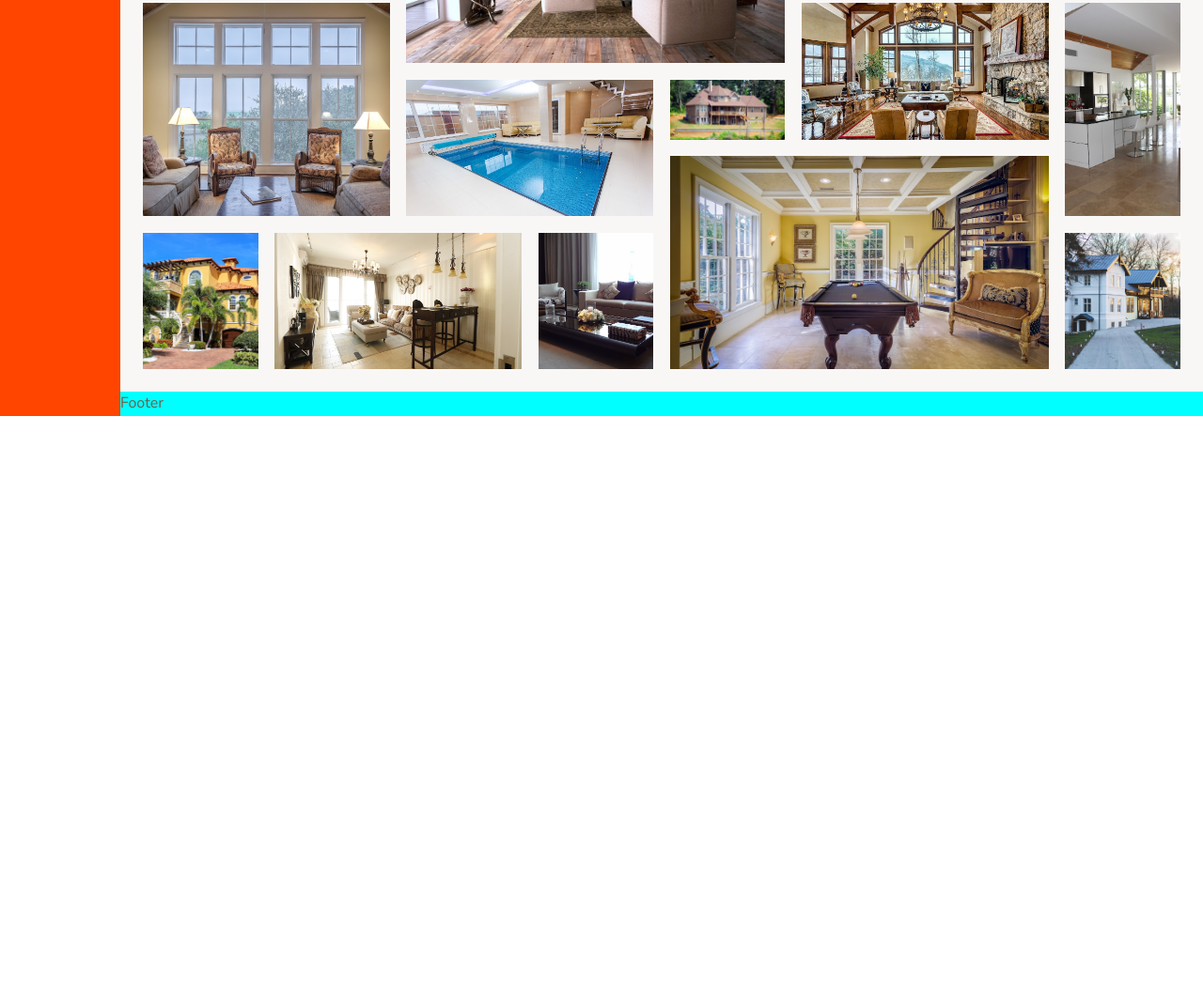
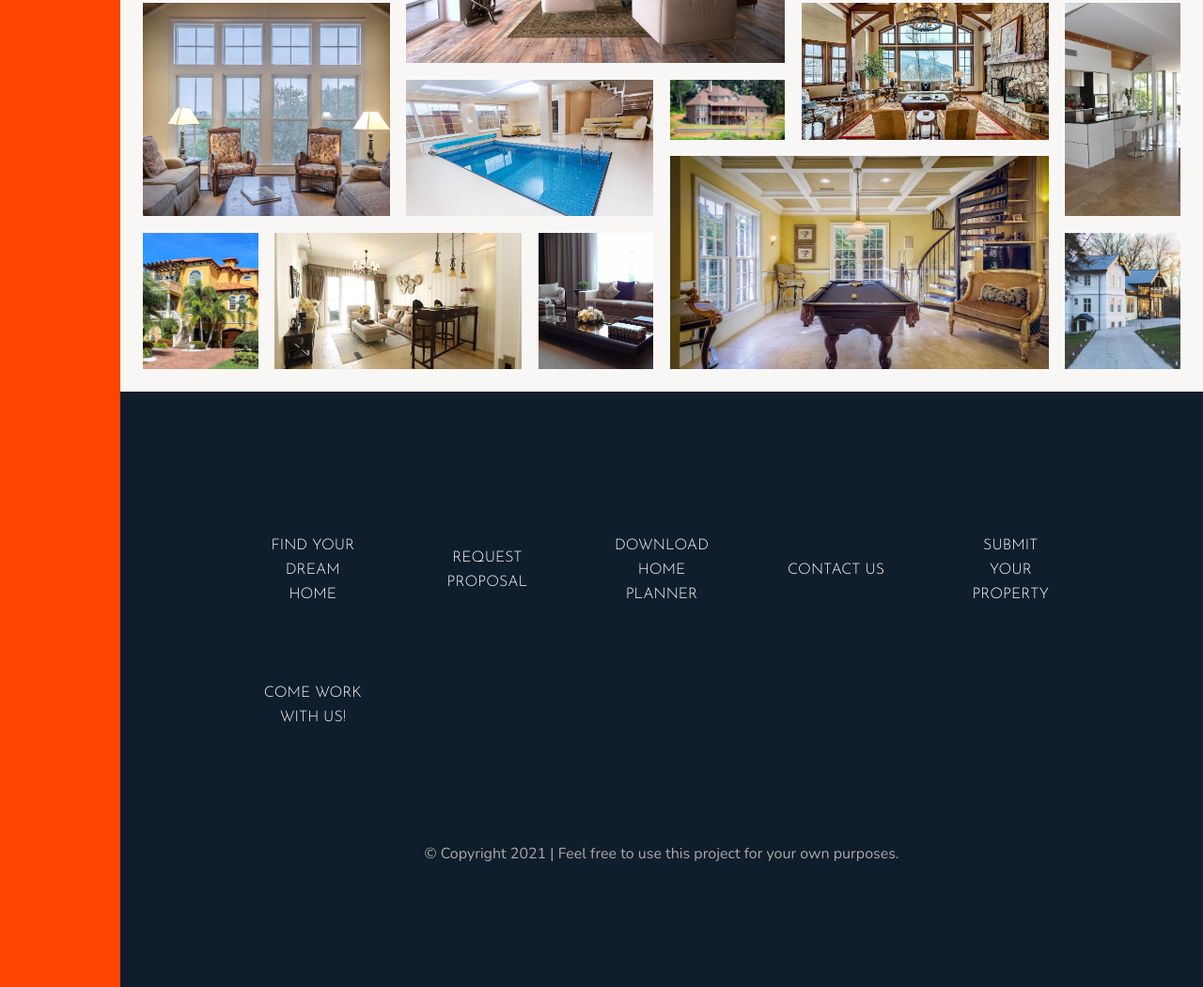
Before and after one commit to najmulmyself/Nexter, a website: page index.html in a window 1280 px wide. Shown: the part 4827-5878 px from the top of the page at 94% size. Before the commit the page ends 5270 px from the top, so only its background shows below. Drawn offline with nearby package versions, Linux system fonts and the light colour scheme.

Commit message:
footer section completed

```diff
--- a/index.html
+++ b/index.html
@@ -399,6 +399,18 @@
       </figure>
     </section>
 
-    <footer class="footer">Footer</footer>
+    <footer class="footer">
+      <ul class="nav">
+        <li class="nav__item"><a href="#" class="nav__link">Find your dream home</a></li>
+        <li class="nav__item"><a href="#" class="nav__link">Request proposal</a></li>
+        <li class="nav__item"><a href="#" class="nav__link">Download home planner</a></li>
+        <li class="nav__item"><a href="#" class="nav__link">Contact us</a></li>
+        <li class="nav__item"><a href="#" class="nav__link">Submit your property</a></li>
+        <li class="nav__item"><a href="#" class="nav__link">Come work with us!</a></li>
+      </ul>
+      <p class="copyright">
+        &copy; Copyright 2021 | Feel free to use this project for your own purposes.
+      </p>
+    </footer>
   </body>
 </html>
--- a/sass/_footer.scss
+++ b/sass/_footer.scss
@@ -1,4 +1,39 @@
-.footer{
-    background-color: cyan;
-    grid-column : full-content-start / full-content-end;
+.footer {
+  background-color: $color-secondary;
+  grid-column: full-content-start / full-content-end;
+  padding: 8rem;
 }
+.nav {
+  list-style: none;
+
+  display: grid;
+  grid-template-columns: repeat(auto-fit, minmax(8rem, 1fr));
+  grid-gap: 2rem;
+  align-items: center;
+
+  &__link:link,
+  &__link:visited {
+    font-size: 1rem;
+    color: #fff;
+    text-decoration: none;
+    font-family: $font-display;
+    text-transform: uppercase;
+    text-align: center;
+    padding: 1.5rem;
+    display: block;
+    transition: all 0.2s;
+  }
+  &__link:hover,
+  &__link:active {
+    background-color: rgba(#fff, 0.05);
+    transform : translateY(-3px);
+  }
+}
+.copyright {
+    font-size: 1rem;
+    color: $color-grey-light-2;
+    margin-top: 6rem;
+    text-align: center;
+    margin-right: auto;
+    margin-left: auto;
+}
```
Also changed, not shown: css/style.css.
